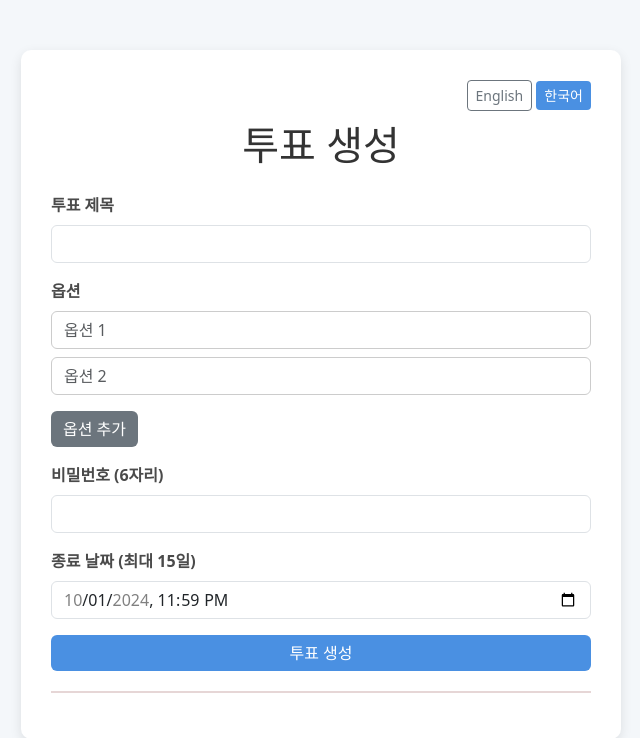
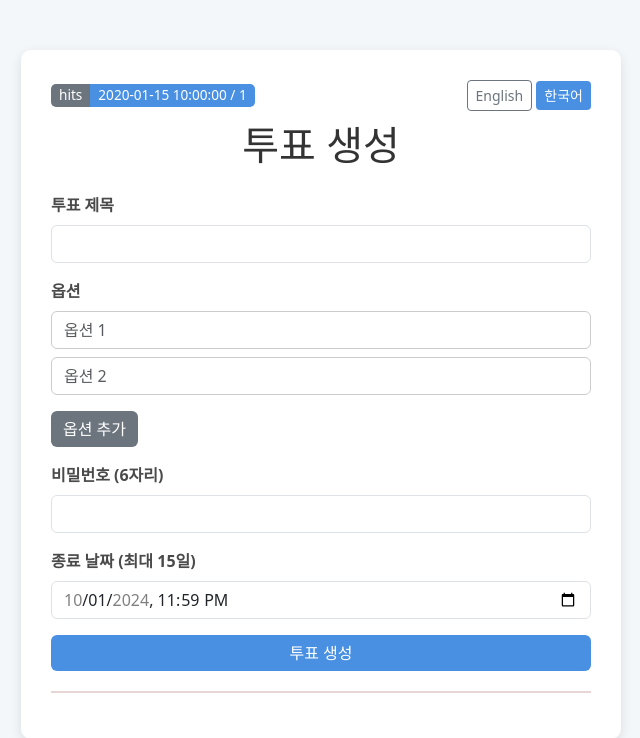
Before and after one commit to GreenMelody/Polls, a Flask app: template templates/index.html in a window 1280 px wide. Shown: the top 738 px of the page, without its empty margins (319-959 px from the left). Run offline with Flask 3, Linux system fonts and the light colour scheme; the template is opened without the code that fills it: most values are stand-ins (such as "Sample title", 1, 10 or a date in 2020); some libraries are stand-ins or nearby versions.

Commit message:
add hits in index and poll page
Signed-off-by: minsu kim <cafri2580@gmail.com>

```diff
--- a/app.py
+++ b/app.py
@@ -2,7 +2,7 @@ from flask import Flask, request, render_template, url_for, jsonify
 import sqlite3
 import hashlib
 import uuid
-from datetime import datetime
+from datetime import datetime, date
 
 app = Flask(__name__)
 app.secret_key = 'your_secret_key'
@@ -15,9 +15,33 @@ def hash_password(password):
 def generate_poll_id():
     return str(uuid.uuid4())
 
+def update_visitor_count():
+    conn = sqlite3.connect('visitors.db')
+    cursor = conn.cursor()
+    today = date.today().isoformat()
+
+    # Update today's count
+    cursor.execute('INSERT OR IGNORE INTO visits (date, count) VALUES (?, 0)', (today,))
+    cursor.execute('UPDATE visits SET count = count + 1 WHERE date = ?', (today,))
+
+    # Update total count
+    cursor.execute('UPDATE total_visits SET total_count = total_count + 1')
+
+    # Get today's and total counts
+    cursor.execute('SELECT count FROM visits WHERE date = ?', (today,))
+    today_count = cursor.fetchone()[0]
+    cursor.execute('SELECT total_count FROM total_visits')
+    total_count = cursor.fetchone()[0]
+
+    conn.commit()
+    conn.close()
+
+    return today_count, total_count
+
 @app.route('/')
 def index():
-    return render_template('index.html')
+    today_count, total_count = update_visitor_count()
+    return render_template('index.html', today_count=today_count, total_count=total_count)
 
 @app.route('/create_poll', methods=['POST'])
 def create_poll():
@@ -61,38 +85,23 @@ def create_poll():
 def view_poll(poll_id):
     conn = sqlite3.connect('polls.db')
     cursor = conn.cursor()
-    cursor.execute('SELECT title, options, end_date, created_at FROM polls WHERE id = ?', (poll_id,))
+
+    # Update poll visit count
+    cursor.execute('UPDATE polls SET visit_count = visit_count + 1 WHERE id = ?', (poll_id,))
+
+    cursor.execute('SELECT title, options, end_date, created_at, visit_count FROM polls WHERE id = ?', (poll_id,))
     poll = cursor.fetchone()
+    conn.commit()
     conn.close()
 
     if not poll:
-        return render_template('error.html')  # Render error page instead of JSON response
+        return render_template('error.html')
 
-    title, options, end_date, created_at = poll
+    title, options, end_date, created_at, poll_visit_count = poll
     options = eval(options)
 
-    # Format dates for display
     formatted_start_time = datetime.fromisoformat(created_at).strftime('%Y-%m-%d %H:%M:%S')
-    formatted_end_time = datetime.fromisoformat(end_date).strftime('%Y-%m-%d %H:%M:00')
-
-    if request.method == 'POST':
-        user_id = request.form.get('user_id')
-        option_index = int(request.form.get('option'))
-
-        conn = sqlite3.connect('poll-result.db')
-        cursor = conn.cursor()
-        cursor.execute('SELECT * FROM votes WHERE user_id = ? AND poll_id = ?', (user_id, poll_id))
-        vote_exists = cursor.fetchone()
-
-        if vote_exists:
-            conn.close()
-            return jsonify({'success': False, 'message': 'You have already voted.'})
-        else:
-            cursor.execute('INSERT INTO votes (user_id, poll_id, option_index) VALUES (?, ?, ?)',
-                           (user_id, poll_id, option_index))
-            conn.commit()
-            conn.close()
-            return jsonify({'success': True, 'message': 'Vote recorded successfully!'})
+    formatted_end_time = datetime.fromisoformat(end_date).strftime('%Y-%m-%d %H:%M:%S')
 
     current_time = datetime.now()
     is_expired = current_time > datetime.fromisoformat(end_date)
@@ -104,7 +113,8 @@ def view_poll(poll_id):
         poll_id=poll_id,
         is_expired=is_expired,
         start_time=formatted_start_time,
-        end_time=formatted_end_time
+        end_time=formatted_end_time,
+        poll_visit_count=poll_visit_count
     )
 
 @app.route('/preview/<poll_id>', methods=['GET'])
--- a/templates/index.html
+++ b/templates/index.html
@@ -71,9 +71,31 @@
             transform: translateX(-50%);
             z-index: 1055;
         }
-        .language-selector {
-            text-align: right;
+        .top-bar {
+            display: flex;
+            justify-content: space-between;
+            align-items: center;
             margin-bottom: 10px;
+        }
+        .visit-counter {
+            display: flex;
+            align-items: center;
+        }
+        .visit-counter .hits {
+            background-color: #6c757d;
+            color: white;
+            padding: 1px 8px;
+            border-top-left-radius: 5px;
+            border-bottom-left-radius: 5px;
+            font-size: 0.85rem;
+        }
+        .visit-counter .count {
+            background-color: #4a90e2;
+            color: white;
+            padding: 1px 8px;
+            border-top-right-radius: 5px;
+            border-bottom-right-radius: 5px;
+            font-size: 0.85rem;
         }
         .dual-text {
             font-size: 0.9rem;
@@ -88,10 +110,18 @@
 </head>
 <body>
     <div class="container">
-        <div class="language-selector">
-            <button id="lang-en" class="btn btn-outline-secondary btn-sm">English</button>
-            <button id="lang-ko" class="btn btn-outline-secondary btn-sm">한국어</button>
+        <!-- 상단바: 방문자 수 왼쪽, 언어 선택 오른쪽 -->
+        <div class="top-bar">
+            <div class="visit-counter">
+                <span class="hits">hits</span>
+                <span class="count">{{ today_count }} / {{ total_count }}</span>
+            </div>
+            <div class="language-selector">
+                <button id="lang-en" class="btn btn-outline-secondary btn-sm">English</button>
+                <button id="lang-ko" class="btn btn-outline-secondary btn-sm">한국어</button>
+            </div>
         </div>
+
         <h1 id="create-poll-title" class="text-center mb-4">투표 생성</h1>
         <form id="poll-form">
             <div class="mb-3">
@@ -129,7 +159,6 @@
         </div>
 
         <div id="message-container" style="display: none;"></div>
-
     </div>
 
     <div class="toast-container position-fixed">
```
Also changed, not shown: setup_db.py (+22 -1 lines), templates/poll.html (+25 -4 lines).
